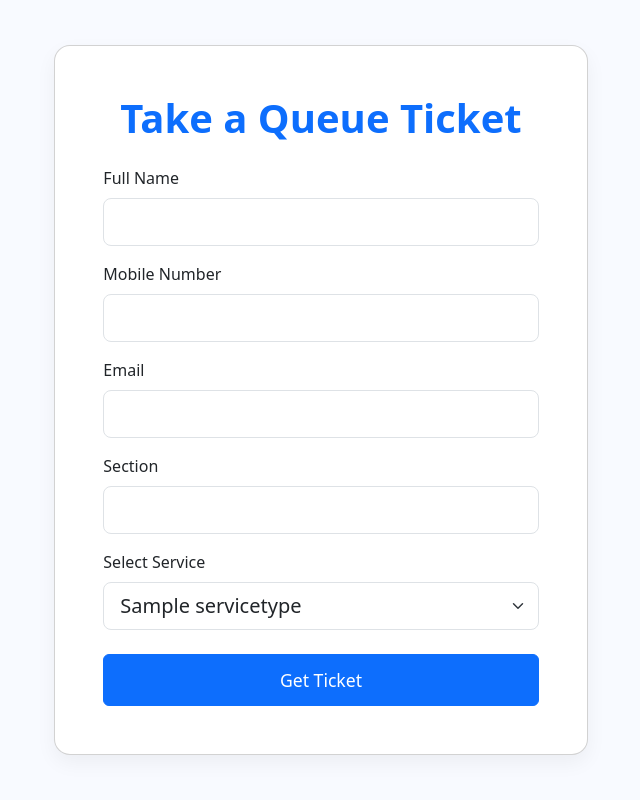
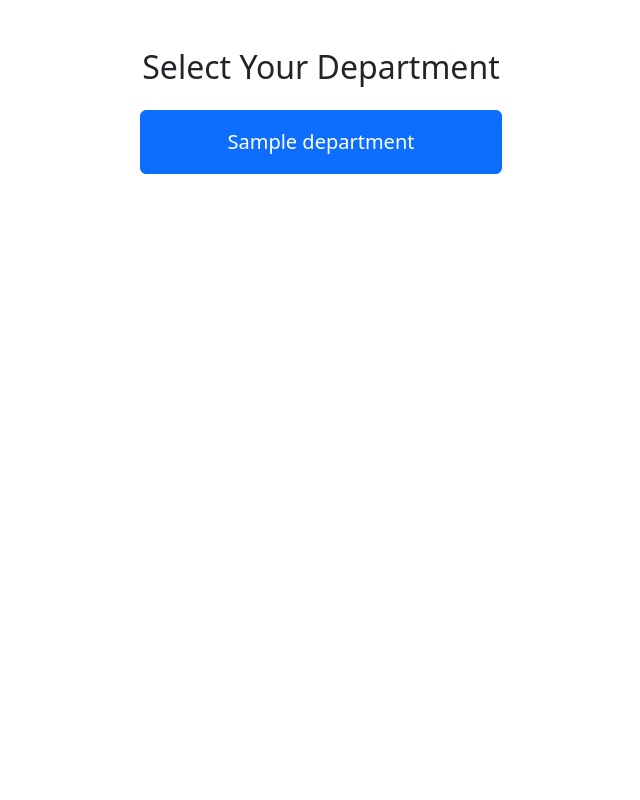
Before and after one commit to znebcrumbs/queue_system, a Django app: page / in a window 1280 px wide. Shown: the whole page, without its empty margins (319-959 px from the left). Run offline with Django 5.2, Linux system fonts and the light colour scheme; tables that the repository leaves empty hold one stand-in row (values such as "Sample post"); parts of the project's set-up code (start-up, migrations or seed data) failed here and were passed over.

Commit message:
Final Change

```diff
--- a/config/urls.py
+++ b/config/urls.py
@@ -19,6 +19,7 @@ from django.urls import path, include
 from django.contrib.auth import views as auth_views
 from q_queues import views as queue_views
 from q_accounts.views import CentralLoginView
+from q_queues import views
 
 urlpatterns = [
     path("admin/", admin.site.urls),
@@ -28,7 +29,7 @@ urlpatterns = [
     path("login/", CentralLoginView.as_view(), name="login"),
     path("logout/", auth_views.LogoutView.as_view(next_page="login"), name="logout"),
 
-    path("", queue_views.kiosk, name="landing"),
+    path("", views.department_selection, name="department_selection"),
     path("queues/", include("q_queues.urls")),
 
     # Authentication
--- a/q_accounts/models.py
+++ b/q_accounts/models.py
@@ -7,6 +7,7 @@ class User(AbstractUser):
         STAFF= "REGISTRAR", "REGISTRAR"
         MIS = "MIS", "MIS"
 
+    department = models.ForeignKey("q_queues.Department", on_delete=models.SET_NULL, null=True, blank=True)
     role = models.CharField(
         max_length=20,
         choices=Role.choices,
--- a/q_queues/models.py
+++ b/q_queues/models.py
@@ -5,12 +5,14 @@ from q_accounts.models import User
 from django.conf import settings
 from django.db import models
 from django.utils import timezone
-from q_accounts.models import User   # ✅ import the real model
+from q_accounts.models import User
+
 
 class ServiceType(models.Model):
     name = models.CharField(max_length=100)
     description = models.TextField(blank=True)
     prefix = models.CharField(max_length=5, blank=True, null=True)
+    department = models.ForeignKey("Department", on_delete=models.CASCADE, null=True, blank=True)
 
     # Correct: use Role.choices from User
     assigned_role = models.CharField(
@@ -36,6 +38,13 @@ class ServiceType(models.Model):
 
 #prio class
 
+class Department(models.Model):
+    name = models.CharField(max_length=100, unique=True)
+    description = models.TextField(blank=True, null=True)
+
+    def __str__(self):
+        return self.name
+
 
 class QueueEntry(models.Model):
     class Status(models.TextChoices):
@@ -52,7 +61,7 @@ class QueueEntry(models.Model):
     created_at = models.DateTimeField(default=timezone.now)
     served_at = models.DateTimeField(null=True, blank=True)
     created_date = models.DateField(auto_now_add=True)
-
+    department = models.ForeignKey(Department, on_delete=models.SET_NULL, null=True, blank=True)
     name = models.CharField(max_length=100)
     mobile_number = models.CharField(max_length=50)
     email = models.EmailField(max_length=254)
--- a/q_queues/urls.py
+++ b/q_queues/urls.py
@@ -2,6 +2,8 @@ from django.urls import path
 from . import views
 
 urlpatterns = [
+     path("", views.department_selection, name="department_selection"),  # splash page
+    path("kiosk/<int:department_id>/", views.kiosk, name="kiosk"),
     path("dashboard/", views.dashboard, name="dashboard"), #html
     path("create/", views.create_queue_entry, name="create_queue_entry"),
     path("list/", views.queue_list, name="queue_list"),
--- a/q_queues/views.py
+++ b/q_queues/views.py
@@ -60,11 +60,11 @@ def queue_list(request):
         entries = QueueEntry.objects.exclude(status=QueueEntry.Status.SERVED).order_by("-created_at")[:10]
     else:
         entries = QueueEntry.objects.filter(
-            service_type__assigned_role=user.role
+            department=user.department
         ).exclude(status=QueueEntry.Status.SERVED).order_by("-created_at")[:10]
 
-    # latest 2 served queues
     served_entries = QueueEntry.objects.filter(
+        department=user.department if user.role != "ADMIN" else None,
         status=QueueEntry.Status.SERVED
     ).order_by("-served_at")[:2]
 
@@ -75,6 +75,7 @@ def queue_list(request):
         "served": [e.queue_number for e in served_entries],
         "latest_id": entries[0].id if entries else None,
     })
+
 
 
 
@@ -120,28 +121,29 @@ from .models import QueueEntry, ServiceType
 def dashboard(request):
     user = request.user
 
-    # Admin → see all
     if user.role == "ADMIN":
+        # Admin sees all departments and queues
         services = ServiceType.objects.all()
-        entries = QueueEntry.objects.order_by("-created_at")[:10]
+        entries = QueueEntry.objects.select_related("department").order_by("-created_at")[:10]
+        served_entries = QueueEntry.objects.filter(status=QueueEntry.Status.SERVED).order_by("-served_at")[:2]
+    else:
+        # Staff sees only their department
+        if not user.department:
+            return redirect("login")
 
-    # Staff → filter by assigned_role
-    else:
-        services = ServiceType.objects.filter(assigned_role=user.role)
-        entries = QueueEntry.objects.filter(
-            service_type__assigned_role=user.role
-        ).order_by("-created_at")[:10]
-
-    served_entries = QueueEntry.objects.filter(
-        status=QueueEntry.Status.SERVED,
-        service_type__assigned_role=user.role if user.role != "ADMIN" else None
-    ).order_by("-served_at")[:2]
+        services = ServiceType.objects.filter(department=user.department)
+        entries = QueueEntry.objects.filter(department=user.department).order_by("-created_at")[:10]
+        served_entries = QueueEntry.objects.filter(
+            department=user.department,
+            status=QueueEntry.Status.SERVED
+        ).order_by("-served_at")[:2]
 
     return render(request, "q_queues/dashboard.html", {
         "services": services,
         "entries": entries,
         "served_entries": served_entries,
     })
+
 
 from django.shortcuts import render, redirect, get_object_or_404
 
@@ -164,19 +166,26 @@ from django.db import IntegrityError, transaction
 from django.http import JsonResponse
 from django.shortcuts import render, get_object_or_404
 from .models import ServiceType, QueueEntry
+from .models import Department
 import uuid
 
 from django.shortcuts import redirect
 
 def kiosk(request):
+    department = get_object_or_404(Department, id=department_id)
     if request.method == "POST":
         service_id = request.POST.get("service_type")
+        department_id = request.POST.get("department")
         name = request.POST.get("name")
         mobile = request.POST.get("mobile_number")
         email = request.POST.get("email")
         section = request.POST.get("section")
 
+
         service = get_object_or_404(ServiceType, id=service_id)
+        if service.department != department:
+            return JsonResponse({"error": "Invalid service for this department"}, status=400)
+
 
         for _ in range(3):
             try:
@@ -184,6 +193,7 @@ def kiosk(request):
                     queue_number = service.generate_queue_number()
                     entry = QueueEntry.objects.create(
                         service_type=service,
+                        department=department,
                         queue_number=queue_number,
                         qr_code_data=str(uuid.uuid4()),
                         name=name,
@@ -195,10 +205,15 @@ def kiosk(request):
             except IntegrityError:
                 continue
 
-        return JsonResponse({"error": "Ultra Super Rare Error, Show this to the cashier to get a free discount!"}, status=500)
+        return JsonResponse({"error": "Failed to create ticket. Please try again."}, status=500)
 
-    services = ServiceType.objects.all()
-    return render(request, "q_queues/kiosk.html", {"services": services})
+    # Filter services by department
+    services = ServiceType.objects.filter(department=department)
+    return render(request, "q_queues/kiosk.html", {
+        "services": services,
+        "department": department,
+    })
+
 
 
 
@@ -224,12 +239,11 @@ from .models import QueueEntry
 def generate_qr(request, entry_id):
     entry = get_object_or_404(QueueEntry, id=entry_id)
 
-    # ✅ Generate the absolute URL to the ticket page
     ticket_url = request.build_absolute_uri(
         reverse("queue_ticket", args=[entry.id])
     )
 
-    # ✅ Generate QR code from the ticket URL
+
     qr = qrcode.make(ticket_url)
     buffer = io.BytesIO()
     qr.save(buffer, format="PNG")
@@ -310,3 +324,10 @@ def export_surveys_csv(request):
         ])
 
     return response
+
+from django.shortcuts import render
+from .models import Department
+
+def department_selection(request):
+    departments = Department.objects.all()
+    return render(request, "q_queues/department_selection.html", {"departments": departments})
--- /dev/null
+++ b/templates/q_queues/department_selection.html
@@ -0,0 +1,22 @@
+{% load static %}
+<!DOCTYPE html>
+<html>
+<head>
+    <title>Select Department</title>
+    <link href="https://cdn.jsdelivr.net/npm/bootstrap@5.3.0/dist/css/bootstrap.min.css" rel="stylesheet">
+</head>
+<body class="container py-5 text-center">
+    <h2 class="mb-4">Select Your Department</h2>
+    <div class="row justify-content-center g-3">
+        {% for dept in departments %}
+        <div class="col-md-4">
+            <a href="{% url 'kiosk' dept.id %}" class="btn btn-primary w-100 py-3 fs-5">
+                {{ dept.name }}
+            </a>
+        </div>
+        {% empty %}
+        <p>No departments available.</p>
+        {% endfor %}
+    </div>
+</body>
+</html>
--- a/templates/q_queues/kiosk.html
+++ b/templates/q_queues/kiosk.html
@@ -62,6 +62,16 @@
                     {% endfor %}
                 </select>
             </div>
+            <div class="mb-3">
+                 <label class="form-label">Select Department</label>
+                 <select name="department" class="form-select" required>
+                 <option value="">-- Select Department --</option>
+                 {% for dept in departments %}
+                <option value="{{ dept.id }}">{{ dept.name }}</option>
+                 {% endfor %}
+                 </select>
+            </div>
+
 
             <button type="submit" class="btn btn-primary w-100">Get Ticket</button>
         </form>
--- a/templates/q_queues/ticket.html
+++ b/templates/q_queues/ticket.html
@@ -38,6 +38,7 @@
     <div class="ticket" id="ticket-box">
         <h2>Your Queue Ticket</h2>
         <h1 class="display-3">{{ entry.queue_number }}</h1>
+        <p><strong>Department:</strong> {{ entry.department }}</p>
         <p><strong>Service:</strong> {{ entry.service_type.name }}</p>
         <p class="status text-primary" id="status">{{ entry.get_status_display }}</p>
         <img src="{% url 'generate_qr' entry.id %}" alt="QR Code">
```
Also changed, not shown: q_queues/admin.py (+8 -0 lines), templates/q_survey/survey_form.html (+7 -10 lines).
